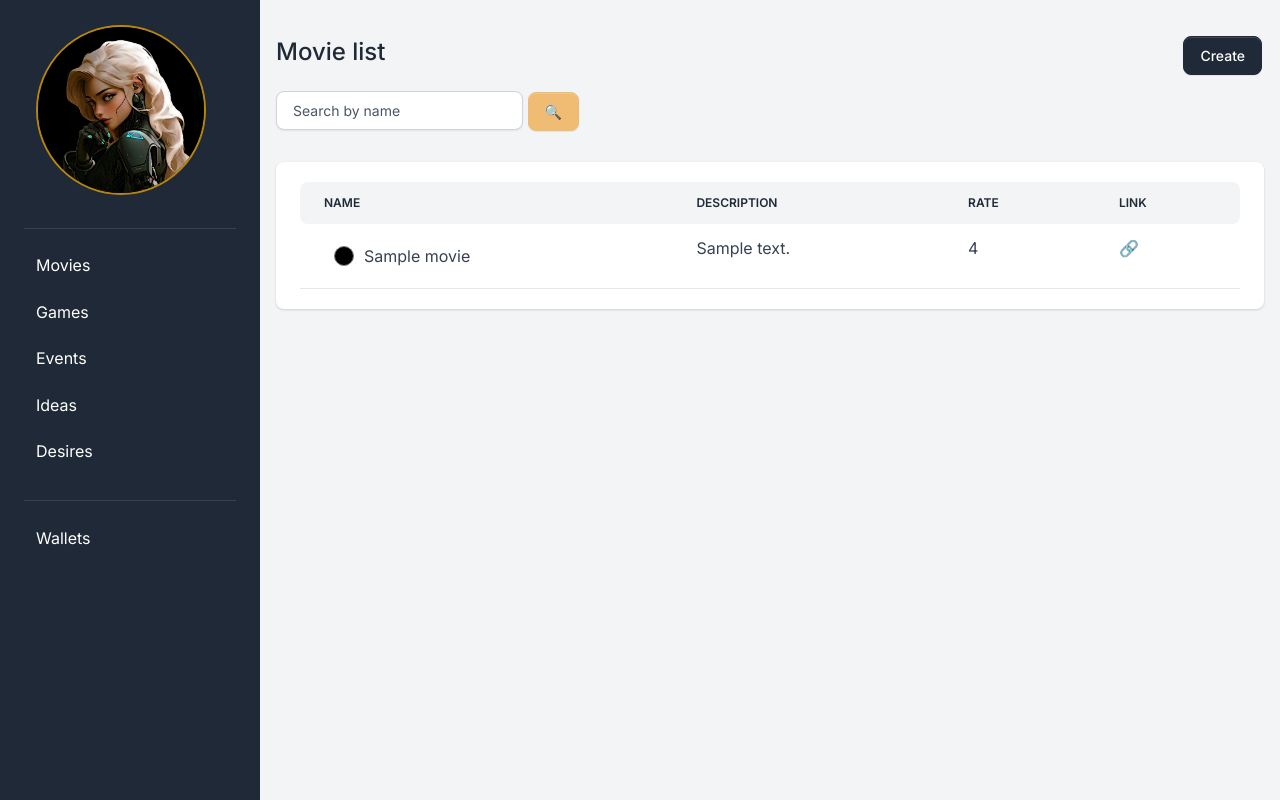
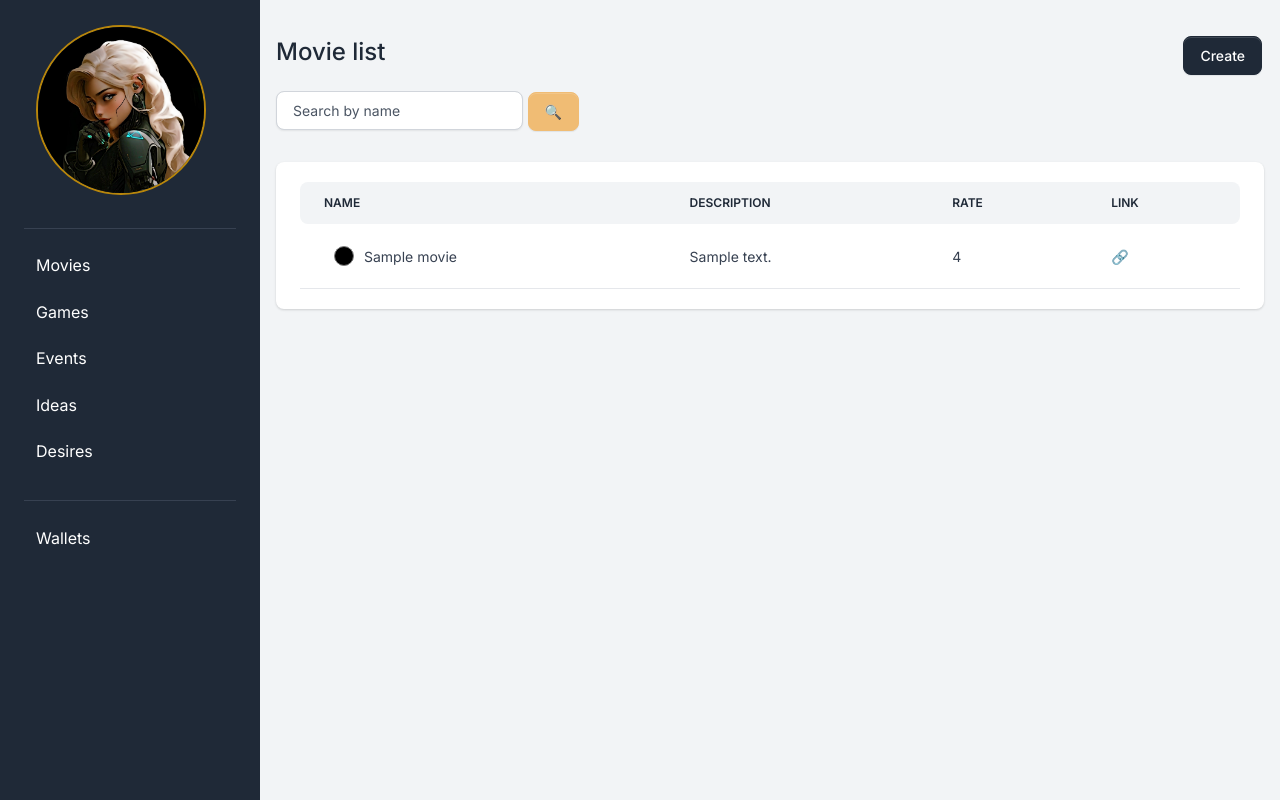
Before and after one commit to netherhouse/Afina, a Django app: page /lists/movies/ in a window 1280 px wide. Run offline with Django 5.2, Linux system fonts and the light colour scheme; tables that the repository leaves empty hold one stand-in row (values such as "Sample post"); parts of the project's set-up code (start-up, migrations or seed data) failed here and were passed over; some libraries are stand-ins or nearby versions.

Commit message:
update 'tables' and styles for them for better view

```diff
--- a/static/css/styles.css
+++ b/static/css/styles.css
@@ -7,16 +7,27 @@ table {
   word-break: break-all;
 }
 
+th {
+  font-size: 0.875rem;
+  white-space: nowrap;
+  vertical-align: middle;
+}
+
+
 .td-nowrap {
   font-size: 0.875rem;
   white-space: nowrap;
+  vertical-align: middle;
 }
 
 .td-break {
+  font-size: 0.875rem;
   white-space: normal;
   vertical-align: middle;
   word-wrap: break-word;
-  word-break: break-all;
+  hyphens: auto;
+  word-break: normal;
+  overflow-wrap: break-word;
 }
 
 .link-to-page {
@@ -89,7 +100,7 @@ table {
 
 /* Finances */
 
-.wallets-content {
+.card-content {
     display: flex;
     flex-direction: inherit;
     align-items: flex-start;
--- a/templates/finances/wallets.html
+++ b/templates/finances/wallets.html
@@ -5,7 +5,7 @@
 {% block title %} Tables {% endblock %}
 
 {% block content %}
-<div class="wallets-content">
+<div class="card-content">
   <div class="block">
     <div class="block-title">Wallets</div>
     <br>
--- a/templates/lists/movie/movie_list.html
+++ b/templates/lists/movie/movie_list.html
@@ -39,7 +39,7 @@
           {% for movie in movie_list %}
             <tr>
 
-              <td>
+              <td class="td-nowrap">
                 <div class="d-flex align-items-center">
                   <button
                       class="status-btn border-0 bg-transparent"
@@ -61,11 +61,11 @@
                 </div>
               </td>
 
-              <td class="open-modal" data-url="{% url 'lists:movie-detail' movie.id %}">
-                {{ movie.description|truncate_words }}
+              <td class="td-break open-modal" data-url="{% url 'lists:movie-detail' movie.id %}">
+                {{ movie.description }}
               </td>
 
-              <td class="open-modal" data-url="{% url 'lists:movie-detail' movie.id %}">
+              <td class="td-nowrap open-modal" data-url="{% url 'lists:movie-detail' movie.id %}">
                 {% if movie.rate %}
                   {{ movie.rate }}
                 {% else %}
@@ -73,7 +73,7 @@
                 {% endif %}
               </td>
 
-              <td>
+              <td class="td-nowrap">
                 {% if movie.link %}
                   <a target="_blank" href="{{ movie.link }}">🔗</a>
                 {% else %}
```
Also changed, not shown: templates/index.html (+12 -2 lines), templates/lists/desire/desire_list.html (+5 -5 lines), templates/lists/event/event_list.html (+4 -4 lines), templates/lists/game/game_list.html (+4 -4 lines).
